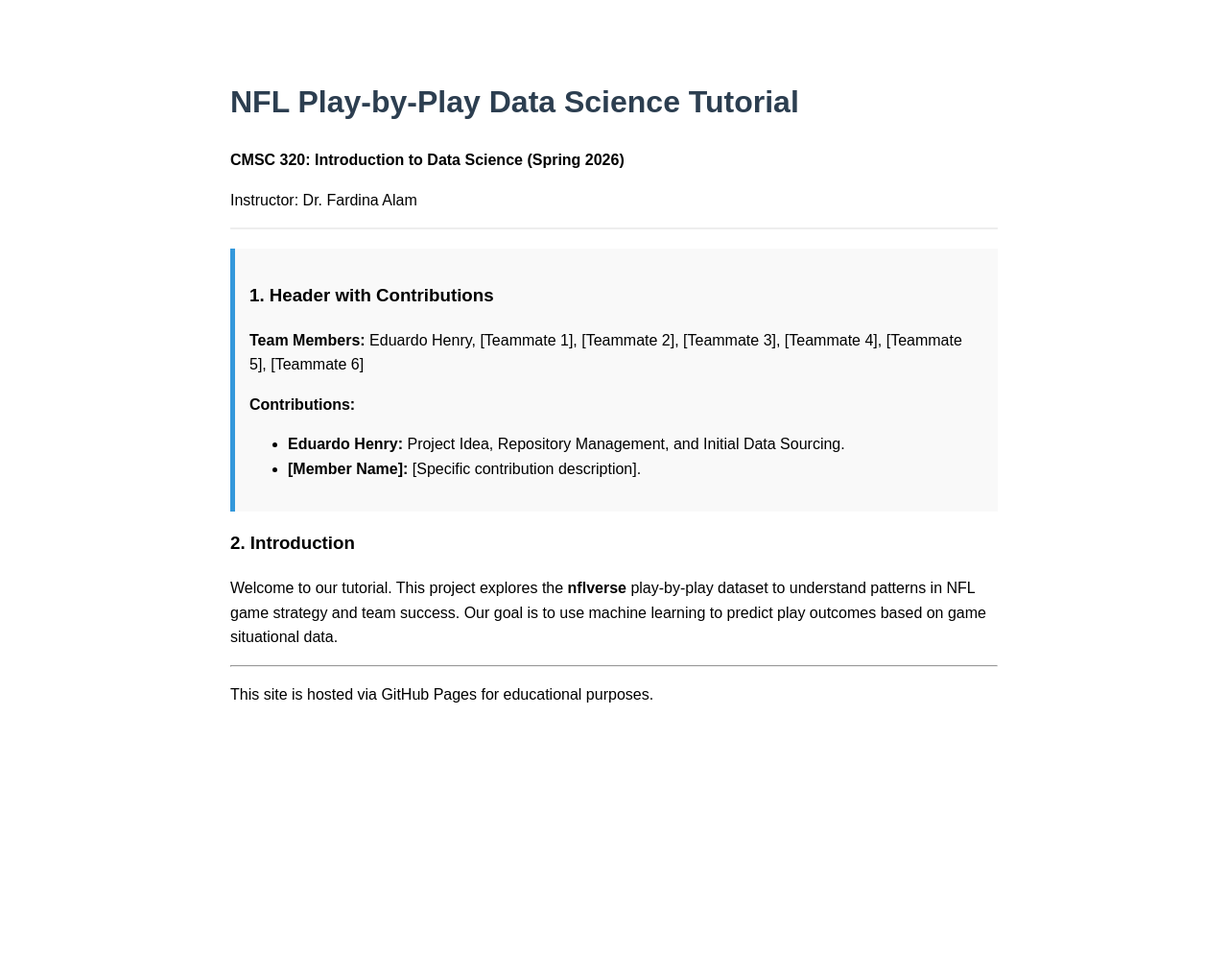
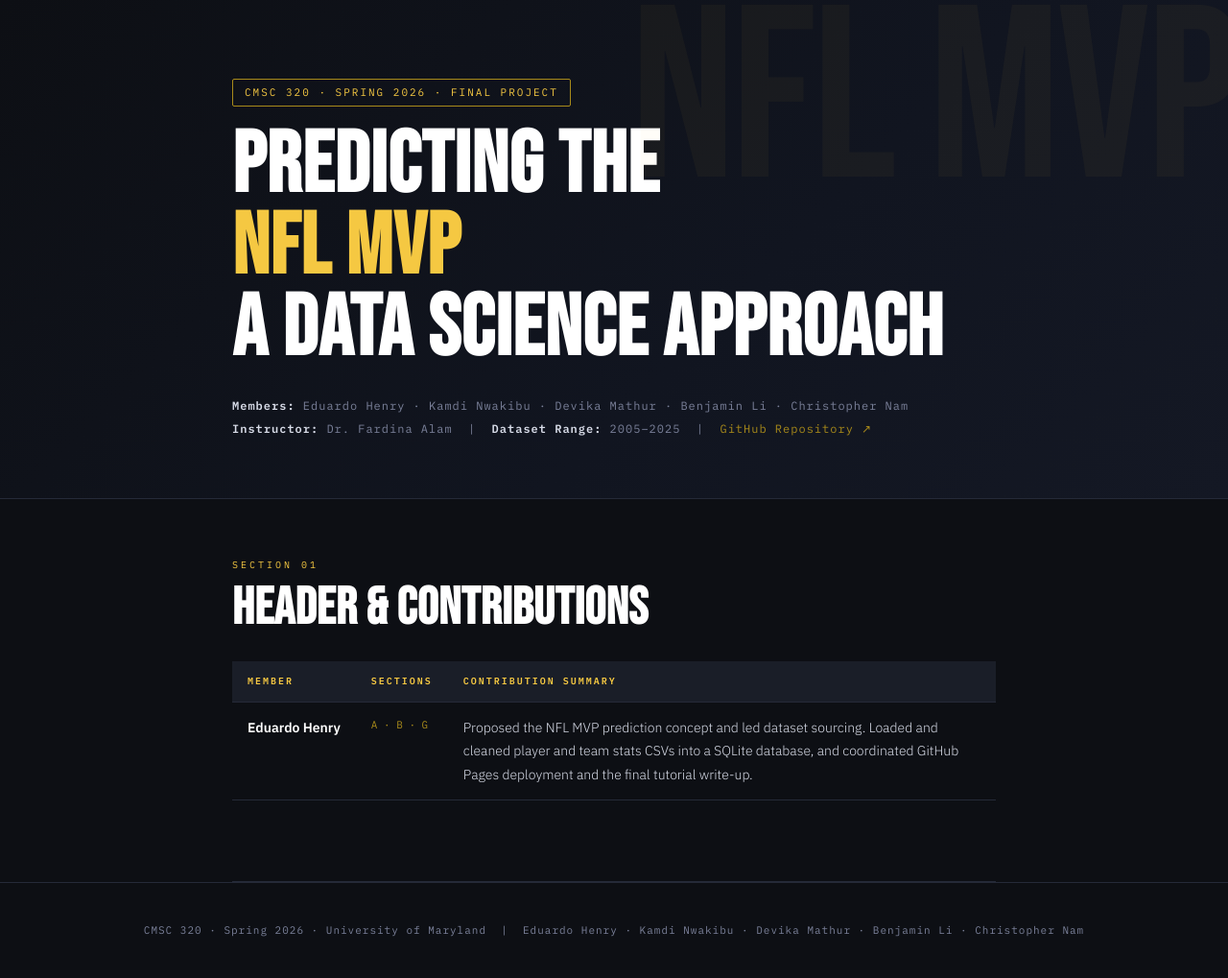
Before and after one commit to Eduardo0961/Eduardo0961.github.io, a plain HTML site: page index.html in a window 1280 px wide. Shown: the whole page at 96% size. Before the commit the page ends 812 px from the top, so only its background shows below. Drawn offline with Linux system fonts and the light colour scheme.

Commit message:
Revise index.html for NFL MVP project presentation

```diff
--- a/index.html
+++ b/index.html
@@ -1,43 +1,113 @@
 <!DOCTYPE html>
 <html lang="en">
 <head>
-    <meta charset="UTF-8">
-    <meta name="viewport" content="width=device-width, initial-scale=1.0">
-    <title>NFL Data Science Tutorial</title>
-    <style>
-        body { font-family: sans-serif; line-height: 1.6; max-width: 800px; margin: 40px auto; padding: 20px; }
-        header { border-bottom: 2px solid #eee; margin-bottom: 20px; }
-        h1 { color: #2c3e50; }
-        .contribution { background: #f9f9f9; padding: 15px; border-left: 5px solid #3498db; }
-    </style>
+<meta charset="UTF-8">
+<meta name="viewport" content="width=device-width, initial-scale=1.0">
+<title>Predicting the NFL MVP — CMSC 320 Final Project</title>
+<link href="https://fonts.googleapis.com/css2?family=Bebas+Neue&family=IBM+Plex+Mono:wght@400;600&family=IBM+Plex+Sans:ital,wght@0,300;0,400;0,600;1,300&display=swap" rel="stylesheet">
+<style>
+  :root {
+    --bg: #0d0f14;
+    --surface: #13161e;
+    --surface2: #1a1e28;
+    --border: #252a38;
+    --gold: #f5c842;
+    --gold-dim: #a88a1a;
+    --text: #d8dce8;
+    --text-dim: #7a8099;
+    --accent: #4a9eff;
+    --mono: 'IBM Plex Mono', monospace;
+    --sans: 'IBM Plex Sans', sans-serif;
+    --display: 'Bebas Neue', sans-serif;
+  }
+  * { box-sizing: border-box; margin: 0; padding: 0; }
+  body { background: var(--bg); color: var(--text); font-family: var(--sans); font-weight: 300; line-height: 1.75; font-size: 16px; }
+
+  /* HERO */
+  .hero { position: relative; overflow: hidden; padding: 80px 40px 60px; border-bottom: 1px solid var(--border); background: linear-gradient(135deg, #0d0f14 0%, #111520 60%, #141824 100%); }
+  .hero::before { content: 'NFL MVP'; font-family: var(--display); font-size: clamp(120px,20vw,280px); position: absolute; top:-20px; right:-10px; color: rgba(245,200,66,0.04); letter-spacing:-4px; pointer-events:none; line-height:1; }
+  .hero-badge { display:inline-block; font-family:var(--mono); font-size:11px; color:var(--gold); border:1px solid var(--gold-dim); padding:4px 12px; border-radius:2px; letter-spacing:2px; text-transform:uppercase; margin-bottom:20px; }
+  .hero h1 { font-family:var(--display); font-size:clamp(42px,7vw,90px); line-height:0.95; letter-spacing:1px; color:#fff; max-width:800px; margin-bottom:24px; }
+  .hero h1 span { color:var(--gold); }
+  .hero-meta { font-family:var(--mono); font-size:12px; color:var(--text-dim); letter-spacing:1px; line-height:2; }
+  .hero-meta strong { color:var(--text); }
+
+  /* LAYOUT */
+  .container { max-width:860px; margin:0 auto; padding:0 32px; }
+
+  /* SECTIONS */
+  section { padding:60px 0; border-bottom:1px solid var(--border); }
+  .section-label { font-family:var(--mono); font-size:10px; letter-spacing:3px; text-transform:uppercase; color:var(--gold); margin-bottom:10px; }
+  h2 { font-family:var(--display); font-size:clamp(32px,5vw,54px); color:#fff; line-height:1; margin-bottom:28px; letter-spacing:0.5px; }
+  p { margin-bottom:16px; color:var(--text); }
+  strong { color:#fff; font-weight:600; }
+
+  /* CONTRIBUTIONS TABLE */
+  .contrib-table { width:100%; border-collapse:collapse; margin:24px 0; font-size:14px; }
+  .contrib-table th { background:var(--surface2); color:var(--gold); font-family:var(--mono); font-size:10px; letter-spacing:2px; text-transform:uppercase; padding:12px 16px; text-align:left; border-bottom:1px solid var(--border); }
+  .contrib-table td { padding:14px 16px; border-bottom:1px solid var(--border); vertical-align:top; }
+  .contrib-table tr:hover td { background:var(--surface2); }
+  .contrib-table .name { color:#fff; font-weight:600; white-space:nowrap; }
+  .contrib-table .tags { font-family:var(--mono); font-size:11px; color:var(--gold-dim); }
+
+  /* FOOTER */
+  footer { text-align:center; padding:40px 20px; font-family:var(--mono); font-size:11px; color:var(--text-dim); border-top:1px solid var(--border); letter-spacing:1px; }
+
+  /* SCROLL REVEAL */
+  .reveal { opacity:0; transform:translateY(24px); transition:opacity 0.6s ease, transform 0.6s ease; }
+  .reveal.visible { opacity:1; transform:none; }
+</style>
 </head>
 <body>
 
-    <header>
-        <h1>NFL Play-by-Play Data Science Tutorial</h1>
-        <p><strong>CMSC 320: Introduction to Data Science (Spring 2026)</strong></p>
-        <p>Instructor: Dr. Fardina Alam</p>
-    </header>
+<!-- HERO -->
+<div class="hero">
+  <div class="container">
+    <div class="hero-badge">CMSC 320 · Spring 2026 · Final Project</div>
+    <h1>Predicting the<br><span>NFL MVP</span><br>A Data Science Approach</h1>
+    <div class="hero-meta">
+      <strong>Members:</strong> Eduardo Henry · Kamdi Nwakibu · Devika Mathur · Benjamin Li · Christopher Nam<br>
+      <strong>Instructor:</strong> Dr. Fardina Alam &nbsp;|&nbsp;
+      <strong>Dataset Range:</strong> 2005–2025 &nbsp;|&nbsp;
+      <a href="https://github.com/Eduardo0961/Eduardo0961.github.io" style="color:var(--gold-dim);text-decoration:none;">GitHub Repository ↗</a>
+    </div>
+  </div>
+</div>
 
-    <section class="contribution">
-        <h3>1. Header with Contributions</h3>
-        <p><strong>Team Members:</strong> Eduardo Henry, [Teammate 1], [Teammate 2], [Teammate 3], [Teammate 4], [Teammate 5], [Teammate 6]</p>
-        <p><strong>Contributions:</strong></p>
-        <ul>
-            <li><strong>Eduardo Henry:</strong> Project Idea, Repository Management, and Initial Data Sourcing.</li>
-            <li><strong>[Member Name]:</strong> [Specific contribution description].</li>
-        </ul>
-    </section>
+<div class="container">
 
-    <section>
-        <h3>2. Introduction</h3>
-        <p>Welcome to our tutorial. This project explores the <strong>nflverse</strong> play-by-play dataset to understand patterns in NFL game strategy and team success. Our goal is to use machine learning to predict play outcomes based on game situational data.</p>
-    </section>
+  <!-- CONTRIBUTIONS -->
+  <section id="contributions">
+    <div class="section-label reveal">Section 01</div>
+    <h2 class="reveal">Header &amp; Contributions</h2>
+    <table class="contrib-table reveal">
+      <thead>
+        <tr><th>Member</th><th>Sections</th><th>Contribution Summary</th></tr>
+      </thead>
+      <tbody>
+        <tr>
+          <td class="name">Eduardo Henry</td>
+          <td class="tags">A · B · G</td>
+          <td>Proposed the NFL MVP prediction concept and led dataset sourcing. Loaded and cleaned player and team stats CSVs into a SQLite database, and coordinated GitHub Pages deployment and the final tutorial write-up.</td>
+        </tr>
+      </tbody>
+    </table>
+  </section>
 
-    <footer>
-        <hr>
-        <p>This site is hosted via GitHub Pages for educational purposes.</p>
-    </footer>
+</div>
 
+<footer>CMSC 320 · Spring 2026 · University of Maryland &nbsp;|&nbsp; Eduardo Henry · Kamdi Nwakibu · Devika Mathur · Benjamin Li · Christopher Nam</footer>
+
+<script>
+  const obs = new IntersectionObserver((entries) => {
+    entries.forEach((e, i) => {
+      if (e.isIntersecting) {
+        setTimeout(() => e.target.classList.add('visible'), i * 60);
+        obs.unobserve(e.target);
+      }
+    });
+  }, { threshold: 0.08 });
+  document.querySelectorAll('.reveal').forEach(el => obs.observe(el));
+</script>
 </body>
 </html>
```
